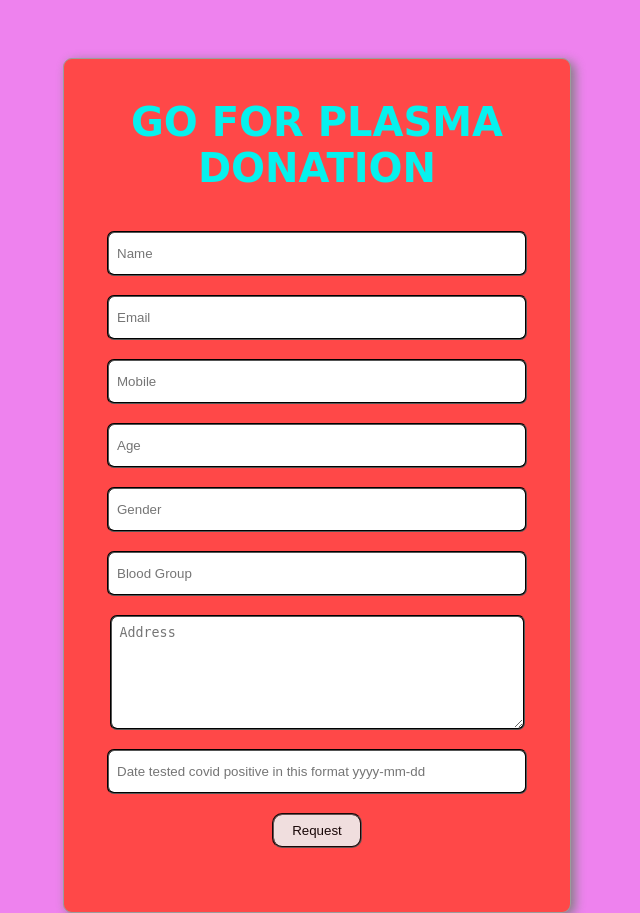
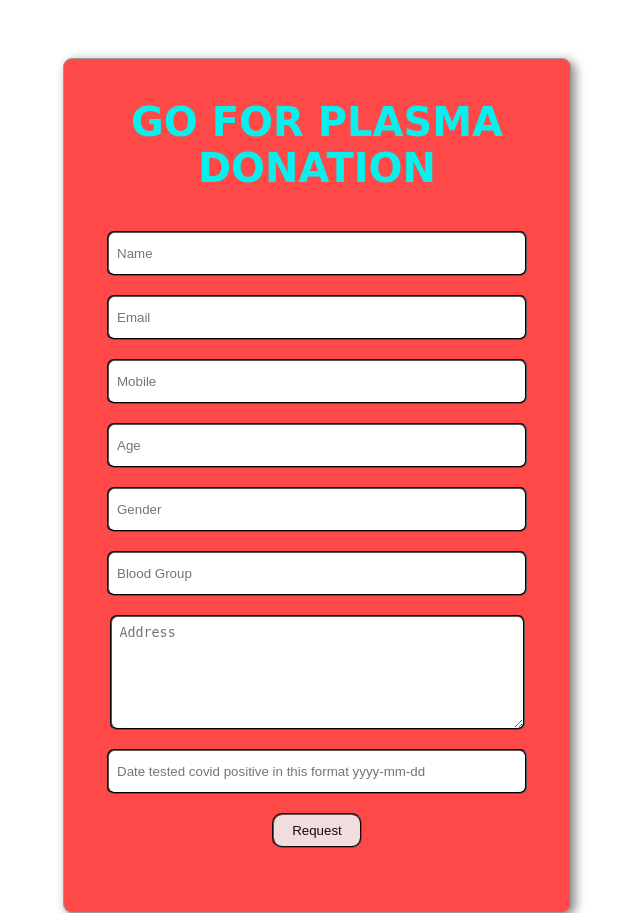
Before and after one commit to IBM-EPBL/IBM-Project-20959-1659767946, a Flask app: page /rqst in a window 1280 px wide. Shown: the whole page, without its empty margins (323-963 px from the left). Run offline with Flask 2, Linux system fonts and the light colour scheme; some libraries are stand-ins or nearby versions.

Commit message:
Update request.html

```diff
--- a/PRE-DEVELOPMENT/PROJECT DEVELOPMENT PHASE/Sprint 2/templates/request.html
+++ b/PRE-DEVELOPMENT/PROJECT DEVELOPMENT PHASE/Sprint 2/templates/request.html
@@ -18,7 +18,7 @@
   </script>
   <style>
     body {
-      background: rgb(238, 130, 238);
+      background: rgba(255 , 99 , 71 , 0);
       height: 553px;
       text-align: center;
       font-family: cursive;
```
